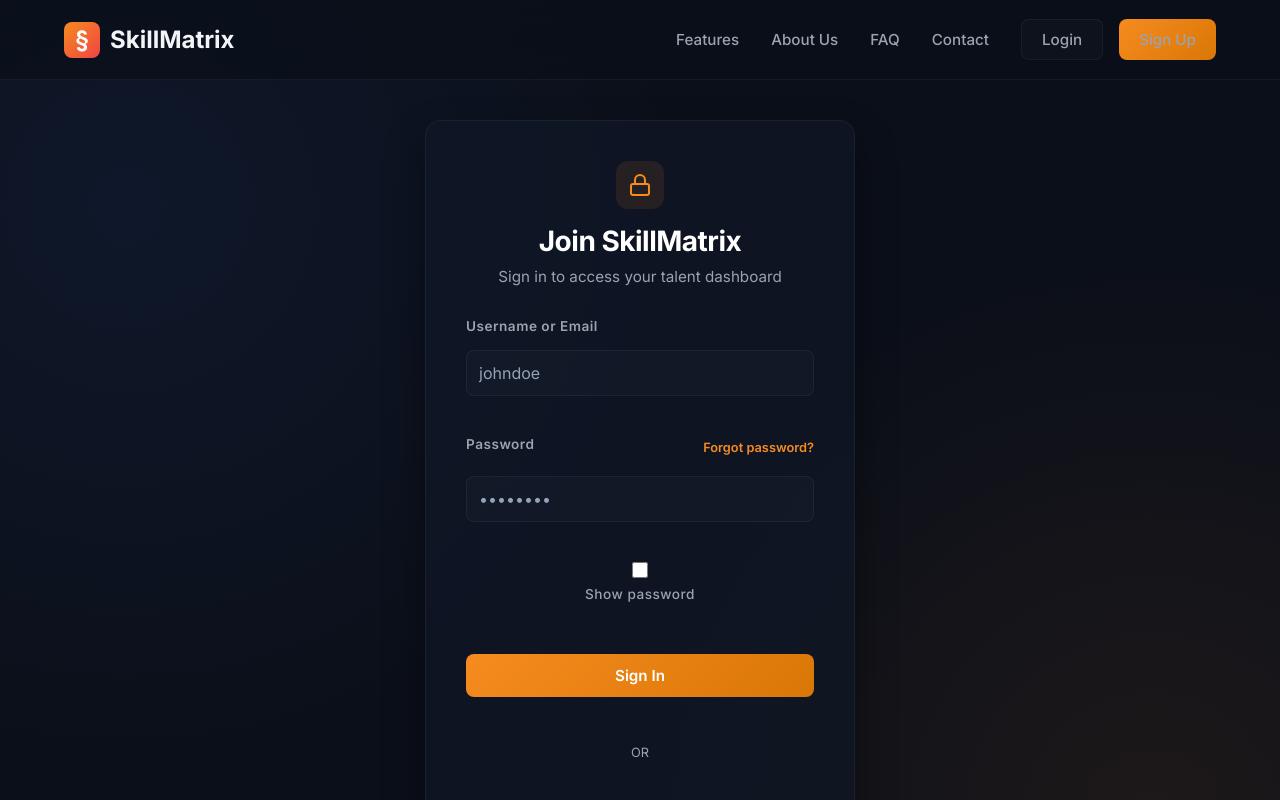
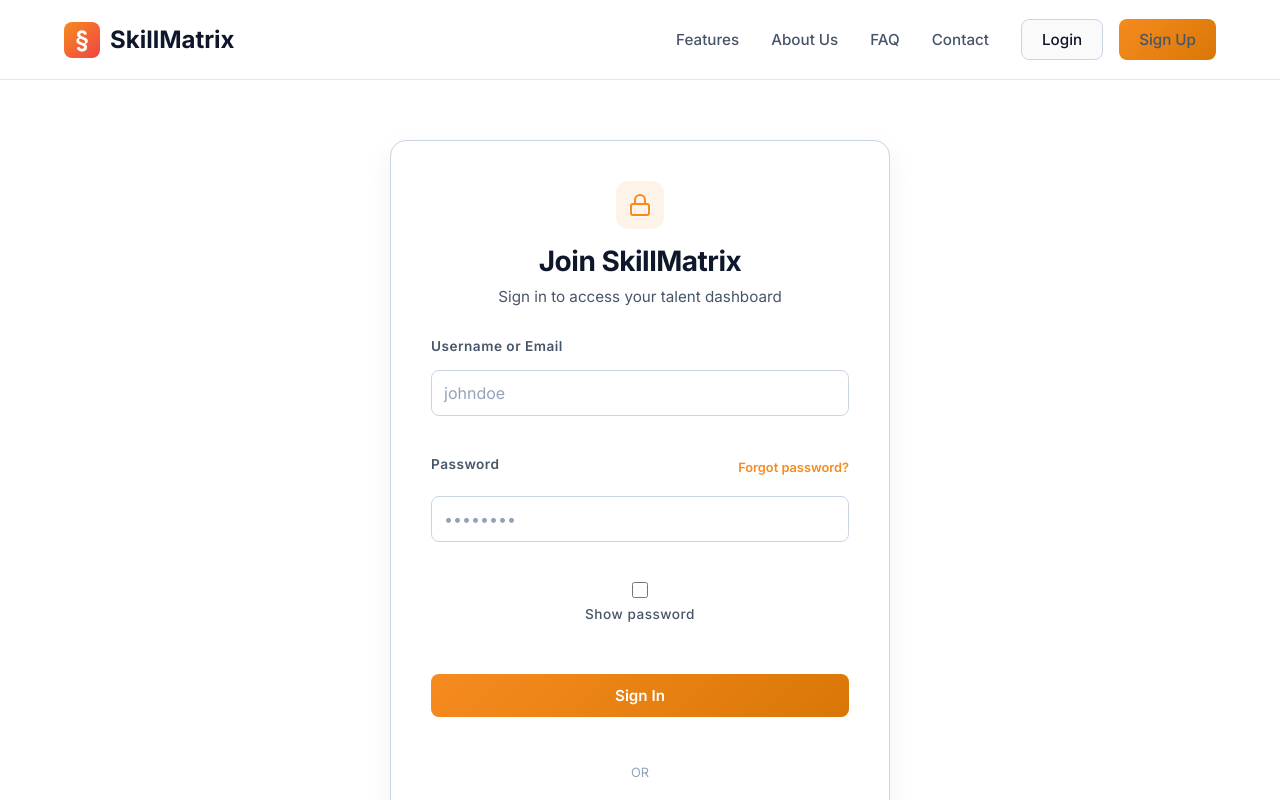
Before and after one commit to imlagat/Employee_skills_system, a React app in the folder frontend/: page /login in a window 1280 px wide. Shown: the top 800 px of the page. Built offline with nearby package versions, Linux system fonts and the light colour scheme; no server answers; the HTML template or start-up script is replaced by a standard one; a web font is replaced by a local one.

Commit message:
Update landing, login, and signup styles to clean white theme with slate contrast text and increased card width

```diff
--- a/frontend/src/pages/Landing.css
+++ b/frontend/src/pages/Landing.css
@@ -1,17 +1,19 @@
-/* Premium Landing Page Styling System */
+/* Premium Light-Theme Platform Styling System */
 :root {
-  --landing-bg: #0b0f19;
-  --landing-card: rgba(17, 24, 39, 0.7);
-  --landing-text-main: #f3f4f6;
-  --landing-text-muted: #9ca3af;
-  --landing-border: rgba(255, 255, 255, 0.05);
+  --landing-bg: #ffffff;
+  --landing-card: #ffffff;
+  --landing-text-main: #0f172a; /* Slate 900 */
+  --landing-text-muted: #475569; /* Slate 600 */
+  --landing-border: #e2e8f0; /* Slate 200 */
+  --accent-orange: #f68b1f;
+  --accent-orange-hover: #e57a15;
 }
 
 .landing-wrapper {
   background-color: var(--landing-bg);
   background-image:
-    radial-gradient(circle at 10% 20%, rgba(59, 130, 246, 0.08) 0%, transparent 40%),
-    radial-gradient(circle at 90% 80%, rgba(246, 139, 31, 0.08) 0%, transparent 40%);
+    radial-gradient(circle at 10% 20%, rgba(246, 139, 31, 0.04) 0%, transparent 40%),
+    radial-gradient(circle at 90% 80%, rgba(59, 130, 246, 0.04) 0%, transparent 40%);
   color: var(--landing-text-main);
   font-family: 'Inter', -apple-system, BlinkMacSystemFont, sans-serif;
   min-height: 100vh;
@@ -32,7 +34,7 @@
   left: 0;
   right: 0;
   height: 80px;
-  background: rgba(11, 15, 25, 0.7);
+  background: rgba(255, 255, 255, 0.8);
   backdrop-filter: blur(20px);
   -webkit-backdrop-filter: blur(20px);
   border-bottom: 1px solid var(--landing-border);
@@ -115,12 +117,12 @@
 
 .landing-btn-outline {
   border: 1px solid var(--landing-border);
-  background: rgba(255, 255, 255, 0.02);
+  background: rgba(0, 0, 0, 0.02);
   color: var(--landing-text-main);
 }
 
 .landing-btn-outline:hover {
-  background: rgba(255, 255, 255, 0.05);
+  background: rgba(0, 0, 0, 0.05);
   border-color: var(--landing-text-muted);
 }
 
@@ -132,7 +134,7 @@
 
 .landing-btn-primary:hover {
   transform: translateY(-1px);
-  box-shadow: 0 4px 12px rgba(246, 139, 31, 0.3);
+  box-shadow: 0 4px 12px rgba(246, 139, 31, 0.25);
 }
 
 .landing-btn-lg {
@@ -168,7 +170,7 @@
   display: flex;
   align-items: center;
   gap: 8px;
-  background: rgba(246, 139, 31, 0.1);
+  background: rgba(246, 139, 31, 0.08);
   color: var(--accent-orange, #f68b1f);
   padding: 6px 14px;
   border-radius: 20px;
@@ -183,9 +185,7 @@
   line-height: 1.15;
   font-weight: 800;
   margin: 0 0 20px 0;
-  background: linear-gradient(to right, #ffffff, #e2e8f0, #9ca3af);
-  -webkit-background-clip: text;
-  -webkit-text-fill-color: transparent;
+  color: var(--landing-text-main);
 }
 
 .hero-text-content p {
@@ -212,17 +212,17 @@
 .browser-shell {
   width: 100%;
   max-width: 500px;
-  background: #111827;
+  background: #ffffff;
   border: 1px solid var(--landing-border);
   border-radius: 12px;
   overflow: hidden;
-  box-shadow: 0 20px 45px rgba(0, 0, 0, 0.5);
+  box-shadow: 0 20px 45px rgba(0, 0, 0, 0.08);
   animation: float-slow 6s ease-in-out infinite;
 }
 
 .browser-header {
   height: 40px;
-  background: #1f2937;
+  background: #f8fafc;
   display: flex;
   align-items: center;
   padding: 0 16px;
@@ -241,22 +241,22 @@
   width: 8px;
   height: 8px;
   border-radius: 50%;
-  background: rgba(255,255,255,0.2);
+  background: rgba(0,0,0,0.1);
 }
 
 .browser-address {
   margin: 0 auto;
   font-size: 0.75rem;
   color: var(--landing-text-muted);
-  background: rgba(0, 0, 0, 0.2);
+  background: rgba(0, 0, 0, 0.03);
   padding: 4px 24px;
   border-radius: 6px;
 }
 
 .mock-dashboard {
   padding: 20px;
-  background: #0f172a;
-  color: #fff;
+  background: #ffffff;
+  color: var(--landing-text-main);
   min-height: 280px;
 }
 
@@ -278,7 +278,7 @@
   height: 28px;
   border-radius: 50%;
   background: var(--accent-orange, #f68b1f);
-  color: #111;
+  color: #fff;
   display: flex;
   align-items: center;
   justify-content: center;
@@ -294,7 +294,7 @@
 }
 
 .mock-card {
-  background: #1e293b;
+  background: #f8fafc;
   padding: 12px;
   border-radius: 8px;
   border: 1px solid var(--landing-border);
@@ -313,7 +313,7 @@
 }
 
 .mock-chart-section {
-  background: #1e293b;
+  background: #f8fafc;
   padding: 16px;
   border-radius: 8px;
   border: 1px solid var(--landing-border);
@@ -346,7 +346,7 @@
 .bar-bg {
   flex: 1;
   height: 6px;
-  background: rgba(255,255,255,0.05);
+  background: rgba(0,0,0,0.05);
   border-radius: 3px;
 }
 
@@ -389,12 +389,12 @@
   font-weight: 800;
   letter-spacing: 2px;
   color: var(--landing-text-muted);
-  opacity: 0.4;
+  opacity: 0.6;
   transition: opacity 0.2s;
 }
 
 .logo-text-mock:hover {
-  opacity: 0.8;
+  opacity: 1;
 }
 
 /* Stats Section */
@@ -464,7 +464,7 @@
 }
 
 .showcase-tab:hover {
-  border-color: rgba(255, 255, 255, 0.15);
+  border-color: rgba(0, 0, 0, 0.15);
   color: var(--landing-text-main);
 }
 
@@ -480,7 +480,7 @@
 }
 
 .showcase-window {
-  background: #111827;
+  background: #f8fafc;
   border: 1px solid var(--landing-border);
   border-radius: 16px;
   padding: 32px;
@@ -488,7 +488,7 @@
   display: flex;
   align-items: center;
   justify-content: center;
-  box-shadow: inset 0 2px 4px rgba(0,0,0,0.4);
+  box-shadow: inset 0 2px 4px rgba(0,0,0,0.02);
 }
 
 .showcase-mockup-inner {
@@ -497,10 +497,11 @@
 
 /* Individual Mockups inside Showcase */
 .passport-mock {
-  background: #1e293b;
+  background: #ffffff;
   border: 1px solid var(--landing-border);
   border-radius: 12px;
   padding: 24px;
+  color: var(--landing-text-main);
 }
 
 .passport-card-header {
@@ -520,6 +521,7 @@
   align-items: center;
   justify-content: center;
   font-weight: bold;
+  color: #fff;
 }
 
 .passport-card-header h4 {
@@ -541,7 +543,7 @@
   align-items: center;
   gap: 4px;
   font-size: 0.75rem;
-  background: rgba(16, 185, 129, 0.15);
+  background: rgba(16, 185, 129, 0.1);
   color: #10b981;
   padding: 4px 10px;
   border-radius: 20px;
@@ -572,11 +574,12 @@
 }
 
 .skill-tag {
-  background: rgba(255,255,255,0.05);
+  background: rgba(0,0,0,0.02);
   border: 1px solid var(--landing-border);
   padding: 4px 10px;
   border-radius: 6px;
   font-size: 0.8rem;
+  color: var(--landing-text-muted);
 }
 
 /* Coach Mock */
@@ -609,18 +612,19 @@
 }
 
 .ai-msg {
-  background: #1e293b;
+  background: #ffffff;
   align-self: flex-start;
   border-bottom-left-radius: 2px;
   border: 1px solid var(--landing-border);
+  color: var(--landing-text-main);
 }
 
 .user-msg {
-  background: rgba(246, 139, 31, 0.15);
-  color: #fff;
+  background: rgba(246, 139, 31, 0.1);
+  color: #b45309;
   align-self: flex-end;
   border-bottom-right-radius: 2px;
-  border: 1px solid rgba(246, 139, 31, 0.2);
+  border: 1px solid rgba(246, 139, 31, 0.15);
 }
 
 /* Heatmap Mock */
@@ -665,9 +669,9 @@
 }
 
 .cell-high { background-color: #10b981; }
-.cell-medium { background-color: rgba(16, 185, 129, 0.5); }
-.cell-low { background-color: rgba(16, 185, 129, 0.2); }
-.cell-zero { background-color: rgba(255, 255, 255, 0.05); }
+.cell-medium { background-color: rgba(16, 185, 129, 0.4); }
+.cell-low { background-color: rgba(16, 185, 129, 0.15); }
+.cell-zero { background-color: rgba(0, 0, 0, 0.03); }
 
 .heatmap-legend {
   display: flex;
@@ -689,7 +693,7 @@
 }
 
 .role-card {
-  background: #1e293b;
+  background: #ffffff;
   border: 1px solid var(--landing-border);
   border-radius: 10px;
   padding: 16px;
@@ -704,7 +708,7 @@
 }
 
 .critical-badge {
-  background: rgba(239, 68, 68, 0.15);
+  background: rgba(239, 68, 68, 0.1);
   color: #ef4444;
   padding: 2px 8px;
   border-radius: 4px;
@@ -723,9 +727,11 @@
   align-items: center;
   justify-content: space-between;
   padding: 10px;
-  background: rgba(0, 0, 0, 0.2);
+  background: #f8fafc;
+  border: 1px solid var(--landing-border);
   border-radius: 6px;
   font-size: 0.8rem;
+  color: var(--landing-text-main);
 }
 
 .successor-info strong {
@@ -744,8 +750,8 @@
   font-weight: 600;
 }
 
-.ready-now { background: rgba(16, 185, 129, 0.15); color: #10b981; }
-.ready-later { background: rgba(245, 158, 11, 0.15); color: #f59e0b; }
+.ready-now { background: rgba(16, 185, 129, 0.1); color: #10b981; }
+.ready-later { background: rgba(245, 158, 11, 0.1); color: #b45309; }
 
 .match-score {
   font-weight: 600;
@@ -768,8 +774,8 @@
   display: inline-flex;
   align-items: center;
   gap: 6px;
-  background: rgba(168, 85, 247, 0.1);
-  color: #c084fc;
+  background: rgba(168, 85, 247, 0.08);
+  color: #7c3aed;
   padding: 6px 12px;
   border-radius: 20px;
   font-size: 0.8rem;
@@ -832,14 +838,14 @@
 .ai-mesh-card {
   width: 100%;
   max-width: 360px;
-  background: radial-gradient(circle at center, #2e1065 0%, #1e1b4b 60%, #0f172a 100%);
+  background: radial-gradient(circle at center, rgba(168, 85, 247, 0.05) 0%, rgba(255, 255, 255, 1) 100%);
   border: 1px solid rgba(168, 85, 247, 0.2);
   border-radius: 24px;
   padding: 40px;
   text-align: center;
   position: relative;
   overflow: hidden;
-  box-shadow: 0 20px 40px rgba(0,0,0,0.4);
+  box-shadow: 0 20px 40px rgba(0,0,0,0.04);
 }
 
 .pulsing-radar {
@@ -849,7 +855,7 @@
   width: 200px;
   height: 200px;
   border-radius: 50%;
-  border: 1px solid rgba(168, 85, 247, 0.3);
+  border: 1px solid rgba(168, 85, 247, 0.15);
   transform: translate(-50%, -50%) scale(0.5);
   animation: pulse-radar 4s linear infinite;
 }
@@ -860,14 +866,19 @@
 }
 
 .spotlight-mesh-icon {
-  color: #c084fc;
+  color: #7c3aed;
   margin-bottom: 24px;
   animation: float-slow 4s ease-in-out infinite;
+}
+
+.spotlight-mesh-icon svg {
+  stroke: #7c3aed;
 }
 
 .ai-mesh-card h4 {
   margin: 0 0 10px 0;
   font-size: 1.25rem;
+  color: var(--landing-text-main);
 }
 
 .ai-mesh-card p {
@@ -923,7 +934,7 @@
 .step-number {
   font-size: 2.5rem;
   font-weight: 800;
-  color: rgba(255, 255, 255, 0.05);
+  color: rgba(0, 0, 0, 0.04);
   position: absolute;
   right: 24px;
   top: 16px;
@@ -984,7 +995,7 @@
   width: 44px;
   height: 44px;
   border-radius: 50%;
-  background: rgba(255,255,255,0.05);
+  background: #f8fafc;
   border: 1px solid var(--landing-border);
   display: flex;
   align-items: center;
@@ -1062,7 +1073,7 @@
 }
 
 .faq-item.open {
-  border-color: var(--landing-text-muted);
+  border-color: var(--accent-orange, #f68b1f);
 }
 
 .faq-item.open .faq-icon {
@@ -1142,7 +1153,7 @@
   padding: 12px;
   border-radius: 8px;
   border: 1px solid var(--landing-border);
-  background: rgba(255, 255, 255, 0.02);
+  background: #ffffff;
   color: var(--landing-text-main);
   font-size: 1rem;
   transition: all 0.2s ease;
@@ -1152,7 +1163,7 @@
 .landing-contact-form textarea:focus {
   border-color: var(--accent-orange, #f68b1f);
   outline: none;
-  background: rgba(255, 255, 255, 0.04);
+  background: #ffffff;
 }
 
 .contact-success-state {
@@ -1225,6 +1236,7 @@
 @media (max-width: 768px) {
   .landing-mobile-toggle {
     display: block;
+    color: var(--landing-text-main);
   }
 
   .landing-nav {
@@ -1234,12 +1246,12 @@
     left: 0;
     right: 0;
     flex-direction: column;
-    background: var(--landing-bg);
+    background: #ffffff;
     border-bottom: 1px solid var(--landing-border);
     padding: 30px 24px;
     gap: 24px;
     align-items: stretch;
-    box-shadow: 0 10px 20px rgba(0,0,0,0.4);
+    box-shadow: 0 10px 20px rgba(0,0,0,0.05);
   }
 
   .landing-nav.mobile-open {
--- a/frontend/src/pages/Login.jsx
+++ b/frontend/src/pages/Login.jsx
@@ -2,7 +2,7 @@ import React, { useState, useContext, useEffect } from 'react';
 import { useNavigate, Link } from 'react-router-dom';
 import { useGoogleLogin } from '@react-oauth/google';
 import { AuthContext } from '../context/AuthContext';
-import { ShieldCheck, Lock, Menu, X, Sparkles } from 'lucide-react';
+import { Lock, Menu, X } from 'lucide-react';
 import toast from 'react-hot-toast';
 import './Login.css';
 import './Landing.css';
@@ -56,28 +56,28 @@ const Login = () => {
   };
 
   return (
-    <div className="landing-wrapper" style={{ minHeight: '100vh', display: 'flex', flexDirection: 'column', paddingTop: '80px' }}>
+    <div className="landing-wrapper" style={{ minHeight: '100vh', display: 'flex', flexDirection: 'column', paddingTop: '80px', background: '#ffffff' }}>
 
       {/* Topbar Navigation */}
-      <header className="landing-header">
+      <header className="landing-header" style={{ background: 'rgba(255, 255, 255, 0.8)', borderBottom: '1px solid #e2e8f0' }}>
         <div className="landing-container nav-flex">
-          <Link to="/" className="landing-logo">
+          <Link to="/" className="landing-logo" style={{ color: '#0f172a' }}>
             <div className="landing-logo-icon">§</div>
             <span>SkillMatrix</span>
           </Link>
 
-          <button className="landing-mobile-toggle" onClick={() => setIsMobileMenuOpen(!isMobileMenuOpen)}>
+          <button className="landing-mobile-toggle" onClick={() => setIsMobileMenuOpen(!isMobileMenuOpen)} style={{ color: '#0f172a' }}>
             {isMobileMenuOpen ? <X size={24} /> : <Menu size={24} />}
           </button>
 
-          <nav className={`landing-nav ${isMobileMenuOpen ? 'mobile-open' : ''}`}>
-            <a href="/#features" onClick={() => setIsMobileMenuOpen(false)}>Features</a>
-            <a href="/#about" onClick={() => setIsMobileMenuOpen(false)}>About Us</a>
-            <a href="/#faq" onClick={() => setIsMobileMenuOpen(false)}>FAQ</a>
-            <a href="/#contact" onClick={() => setIsMobileMenuOpen(false)}>Contact</a>
+          <nav className={`landing-nav ${isMobileMenuOpen ? 'mobile-open' : ''}`} style={{ background: isMobileMenuOpen ? '#ffffff' : 'transparent' }}>
+            <a href="/#features" onClick={() => setIsMobileMenuOpen(false)} style={{ color: '#475569' }}>Features</a>
+            <a href="/#about" onClick={() => setIsMobileMenuOpen(false)} style={{ color: '#475569' }}>About Us</a>
+            <a href="/#faq" onClick={() => setIsMobileMenuOpen(false)} style={{ color: '#475569' }}>FAQ</a>
+            <a href="/#contact" onClick={() => setIsMobileMenuOpen(false)} style={{ color: '#475569' }}>Contact</a>
 
             <div className="landing-nav-ctas">
-              <Link to="/login" className="landing-btn landing-btn-outline" onClick={() => setIsMobileMenuOpen(false)}>
+              <Link to="/login" className="landing-btn landing-btn-outline" onClick={() => setIsMobileMenuOpen(false)} style={{ color: '#0f172a', borderColor: '#cbd5e1' }}>
                 Login
               </Link>
               <Link to="/signup" className="landing-btn landing-btn-primary" onClick={() => setIsMobileMenuOpen(false)}>
@@ -89,15 +89,15 @@ const Login = () => {
       </header>
 
       {/* Main Centered Login Section */}
-      <div style={{ flex: 1, display: 'flex', alignItems: 'center', justifyContent: 'center', padding: '40px 24px' }}>
+      <div style={{ flex: 1, display: 'flex', alignItems: 'center', justifyContent: 'center', padding: '60px 24px' }}>
         <div className="login-card" style={{
-          background: 'var(--landing-card)',
-          border: '1px solid var(--landing-border)',
+          background: '#ffffff',
+          border: '1px solid #cbd5e1',
           borderRadius: '16px',
           padding: '40px',
-          maxWidth: '430px',
+          maxWidth: '500px',
           width: '100%',
-          boxShadow: '0 20px 40px rgba(0,0,0,0.4)',
+          boxShadow: '0 10px 30px rgba(0,0,0,0.06)',
           position: 'relative'
         }}>
 
@@ -105,15 +105,15 @@ const Login = () => {
             <div style={{ width: '48px', height: '48px', borderRadius: '12px', background: 'rgba(246, 139, 31, 0.1)', color: 'var(--accent-orange, #f68b1f)', display: 'inline-flex', alignItems: 'center', justifyContent: 'center', marginBottom: '16px' }}>
               <Lock size={24} />
             </div>
-            <h2 style={{ color: '#fff', fontSize: '1.75rem', fontWeight: 800, margin: '0 0 8px 0' }}>Join SkillMatrix</h2>
-            <p style={{ color: 'var(--landing-text-muted)', margin: 0, fontSize: '0.95rem' }}>Sign in to access your talent dashboard</p>
+            <h2 style={{ color: '#0f172a', fontSize: '1.75rem', fontWeight: 800, margin: '0 0 8px 0' }}>Join SkillMatrix</h2>
+            <p style={{ color: '#475569', margin: 0, fontSize: '0.95rem' }}>Sign in to access your talent dashboard</p>
           </div>
 
-          {error && <div className="login-error" style={{ background: 'rgba(239, 68, 68, 0.15)', color: '#ef4444', border: '1px solid rgba(239, 68, 68, 0.2)', borderRadius: '8px', padding: '12px', fontSize: '0.9rem', marginBottom: '24px', textAlign: 'center' }}>{error}</div>}
+          {error && <div className="login-error" style={{ background: '#fef2f2', color: '#dc2626', border: '1px solid #fecaca', borderRadius: '8px', padding: '12px', fontSize: '0.9rem', marginBottom: '24px', textAlign: 'center' }}>{error}</div>}
 
           <form className="landing-contact-form" onSubmit={handleSubmit}>
             <div className="form-group" style={{ marginBottom: '20px' }}>
-              <label htmlFor="login-username" style={{ display: 'block', fontSize: '0.85rem', color: 'var(--landing-text-muted)', marginBottom: '8px', fontWeight: '600' }}>Username or Email</label>
+              <label htmlFor="login-username" style={{ display: 'block', fontSize: '0.85rem', color: '#475569', marginBottom: '8px', fontWeight: '600' }}>Username or Email</label>
               <input
                 type="text"
                 id="login-username"
@@ -122,13 +122,13 @@ const Login = () => {
                 required
                 placeholder="johndoe"
                 autoComplete="username"
-                style={{ width: '100%', padding: '12px', borderRadius: '8px', border: '1px solid var(--landing-border)', background: 'rgba(255,255,255,0.02)', color: '#fff' }}
+                style={{ width: '100%', padding: '12px', borderRadius: '8px', border: '1px solid #cbd5e1', background: '#ffffff', color: '#0f172a' }}
               />
             </div>
 
             <div className="form-group" style={{ marginBottom: '20px' }}>
               <div style={{ display: 'flex', justifyContent: 'space-between', alignItems: 'center', marginBottom: '8px' }}>
-                <label htmlFor="login-password" style={{ fontSize: '0.85rem', color: 'var(--landing-text-muted)', fontWeight: '600' }}>Password</label>
+                <label htmlFor="login-password" style={{ fontSize: '0.85rem', color: '#475569', fontWeight: '600' }}>Password</label>
                 <Link to="/reset-password" style={{ fontSize: '0.8rem', color: 'var(--accent-orange, #f68b1f)', fontWeight: '600', textDecoration: 'none' }}>Forgot password?</Link>
               </div>
               <input
@@ -139,7 +139,7 @@ const Login = () => {
                 required
                 placeholder="••••••••"
                 autoComplete="current-password"
-                style={{ width: '100%', padding: '12px', borderRadius: '8px', border: '1px solid var(--landing-border)', background: 'rgba(255,255,255,0.02)', color: '#fff' }}
+                style={{ width: '100%', padding: '12px', borderRadius: '8px', border: '1px solid #cbd5e1', background: '#ffffff', color: '#0f172a' }}
               />
             </div>
 
@@ -151,17 +151,17 @@ const Login = () => {
                 onChange={(e) => setShowPassword(e.target.checked)}
                 style={{ width: '16px', height: '16px', accentColor: 'var(--accent-orange, #f68b1f)', cursor: 'pointer' }}
               />
-              <label htmlFor="showPassword" style={{ fontSize: '0.85rem', color: 'var(--landing-text-muted)', cursor: 'pointer', fontWeight: '500' }}>Show password</label>
+              <label htmlFor="showPassword" style={{ fontSize: '0.85rem', color: '#475569', cursor: 'pointer', fontWeight: '500' }}>Show password</label>
             </div>
 
             <button type="submit" className="landing-btn landing-btn-primary landing-btn-block" disabled={isLoading} style={{ padding: '12px' }}>
               {isLoading ? 'Signing in...' : 'Sign In'}
             </button>
 
-            <div style={{ display: 'flex', alignItems: 'center', margin: '20px 0', color: 'var(--landing-text-muted)', fontSize: '0.8rem' }}>
-              <div style={{ flex: 1, height: '1px', background: 'var(--landing-border)' }}></div>
+            <div style={{ display: 'flex', alignItems: 'center', margin: '20px 0', color: '#94a3b8', fontSize: '0.8rem' }}>
+              <div style={{ flex: 1, height: '1px', background: '#e2e8f0' }}></div>
               <span style={{ padding: '0 10px' }}>OR</span>
-              <div style={{ flex: 1, height: '1px', background: 'var(--landing-border)' }}></div>
+              <div style={{ flex: 1, height: '1px', background: '#e2e8f0' }}></div>
             </div>
 
             <button
@@ -169,7 +169,7 @@ const Login = () => {
               className="landing-btn landing-btn-outline landing-btn-block"
               onClick={() => handleGoogleLogin()}
               disabled={isLoading}
-              style={{ padding: '12px', display: 'flex', alignItems: 'center', justifyContent: 'center', gap: '10px' }}
+              style={{ padding: '12px', display: 'flex', alignItems: 'center', justifyContent: 'center', gap: '10px', color: '#0f172a', borderColor: '#cbd5e1', background: '#ffffff' }}
             >
               <svg width="18" height="18" viewBox="0 0 24 24" fill="none" xmlns="http://www.w3.org/2000/svg">
                 <path d="M22.56 12.25c0-.78-.07-1.53-.2-2.25H12v4.26h5.92c-.26 1.37-1.04 2.53-2.21 3.31v2.77h3.57c2.08-1.92 3.28-4.74 3.28-8.09z" fill="#4285F4"/>
@@ -180,7 +180,7 @@ const Login = () => {
               Login with Google
             </button>
 
-            <div style={{ textAlign: 'center', marginTop: '24px', fontSize: '0.9rem', color: 'var(--landing-text-muted)' }}>
+            <div style={{ textAlign: 'center', marginTop: '24px', fontSize: '0.9rem', color: '#475569' }}>
               Don't have an account? <Link to="/signup" style={{ color: 'var(--accent-orange, #f68b1f)', fontWeight: '700', textDecoration: 'none' }}>Sign up</Link>
             </div>
           </form>
```
Also changed, not shown: frontend/src/pages/Signup.jsx (+32 -32 lines).
